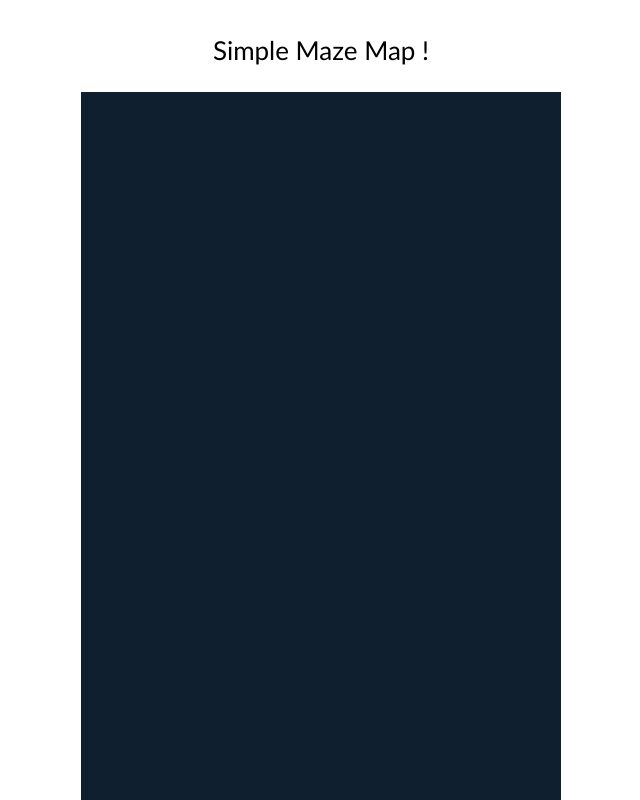
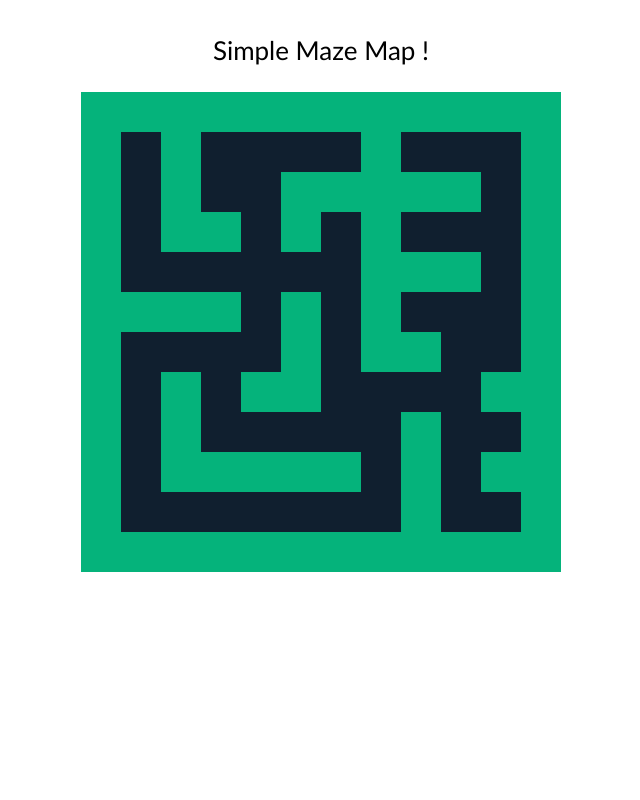
Before and after one commit to mohahmadi2001/quera-questions, a website: page Frontend/Flex-box-layout-styling/index.html in a window 1280 px wide. Shown: the top 800 px of the page, without its empty margins (319-959 px from the left). Drawn offline with Linux system fonts and the light colour scheme.

Commit message:
edit style.css

```diff
--- a/Frontend/Flex-box-layout-styling/styles.css
+++ b/Frontend/Flex-box-layout-styling/styles.css
@@ -6,8 +6,7 @@
 
 p {
     text-align: center;
-  font-family: "Trebuchet MS", "Lucida Sans Unicode", "Lucida Grande",
-    "Lucida Sans", Arial, sans-serif;
+    font-family: 'Trebuchet MS', 'Lucida Sans Unicode', 'Lucida Grande', 'Lucida Sans', Arial, sans-serif;
     font-size: 26px;
 }
 
@@ -21,11 +20,61 @@
 .block {
     width: 40px;
     height: 40px;
-  /* background-color: #05b37b; */
 }
 
-.block:nth-col {
+
+.row{
+    display: flex;
+}
+
+
+ .block:first-child,  .block:last-child ,.row:first-child,  .row:last-child {
+    background-color: #05b37b;
+}
+.row:nth-child(1) .block {
     background-color: #05b37b;
 }
 
+.row:last-child .block {
+    background-color: #05b37b;
+}
+
+.block.wall{
+    background-color: #05b37b;
+}
+
+
+
+
+
+
+
+
+
+
 /* your code here */
+
+
+
+/* your code here */
+/*
+.row {
+    display: flex;
+}
+
+.row:nth-child(1) .block {
+    background-color: #05b37b;
+}
+
+.row:last-child .block {
+    background-color: #05b37b;
+}
+
+.row .block:first-child, .row .block:last-child  {
+    background-color: #05b37b;
+}
+
+
+.block.wall {
+    background-color: #05b37b;
+}  */
```
Lines whose indentation alone changed are shown as unchanged.
